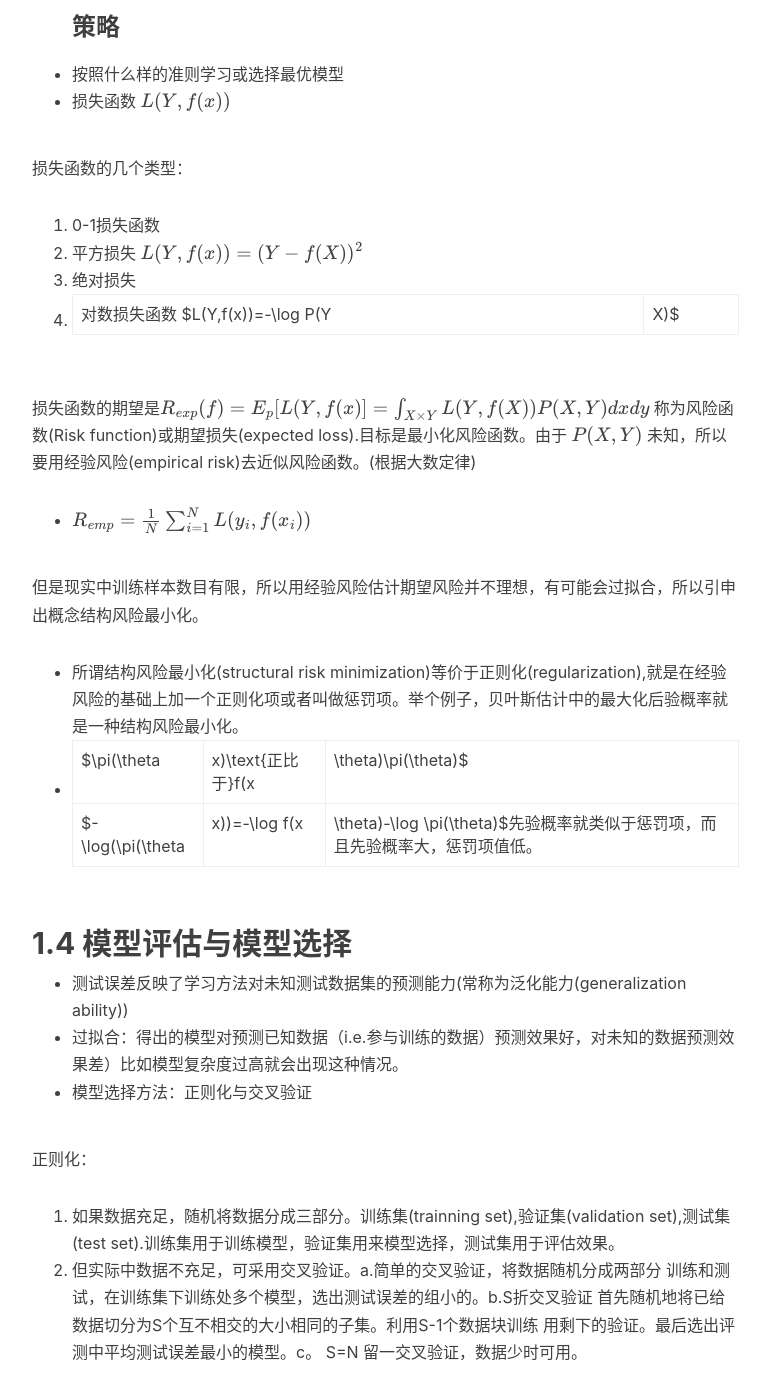
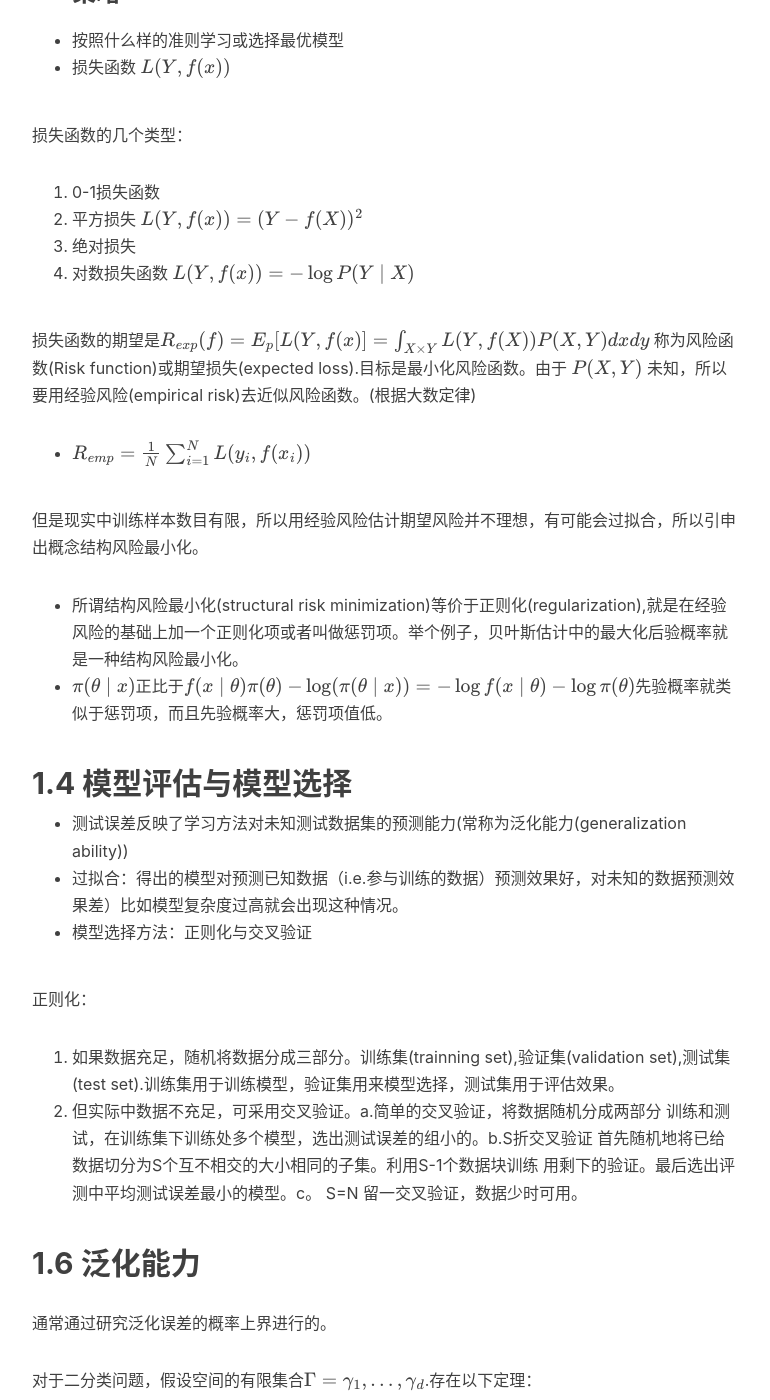
Before and after one commit to ChunhanLi/ChunhanLi.github.io, a Jekyll site: the page built from _posts/2018-09-23-统计学习方法（1）.md, in a window 1280 px wide and 1400 px high, scrolled down 1520 px. Shown: the whole window, without its empty margins (233-1003 px from the left). Built offline with Jekyll 4.4.1, drawn with Linux system fonts in a browser that asks for light colours; nearby versions of some CDN libraries; formulas are drawn with MathJax 3; comment, search, counter and statistics services are not loaded; some of the changed text lies outside the part shown.

Commit message:
Update 2018-09-23-统计学习方法（1）.md

```diff
--- a/_posts/2018-09-23-统计学习方法（1）.md
+++ b/_posts/2018-09-23-统计学习方法（1）.md
@@ -25,7 +25,7 @@ tags:
 - 假设空间：模型由输入空间到输出空间映射的集合$\Gamma$.
 
 监督学习的模型：
-1. 概率模型 由条件概率分布决定 $ P(Y \{|} X) $
+1. 概率模型 由条件概率分布决定 $ P(Y \mid X) $
 2. 非概率模型 决策函数决定 $Y=f(X)$
 
 ## 1.3 统计学习三要素
@@ -41,15 +41,15 @@ tags:
 1. 0-1损失函数
 2. 平方损失 $L(Y,f(x))=(Y-f(X))^2$
 3. 绝对损失
-4. 对数损失函数 $L(Y,f(x))=-\log P(Y|X)$
+4. 对数损失函数 $L(Y,f(x))=-\log P(Y\mid X)$
 
 损失函数的期望是$R_{exp}(f)=E_p[L(Y,f(x)]=\int_{X \times Y}L(Y,f(X))P(X,Y)d xd y$ 称为风险函数(Risk function)或期望损失(expected loss).目标是最小化风险函数。由于 $P(X,Y)$ 未知，所以要用经验风险(empirical risk)去近似风险函数。(根据大数定律)
 - $R_{emp}=\frac{1}{N}\sum_{i=1}^{N}L(y_i,f(x_i))$
 
 但是现实中训练样本数目有限，所以用经验风险估计期望风险并不理想，有可能会过拟合，所以引申出概念结构风险最小化。
 - 所谓结构风险最小化(structural risk minimization)等价于正则化(regularization),就是在经验风险的基础上加一个正则化项或者叫做惩罚项。举个例子，贝叶斯估计中的最大化后验概率就是一种结构风险最小化。
-- $\pi(\theta|x)\text{正比于}f(x|\theta)\pi(\theta)$
-$-\log(\pi(\theta|x))=-\log f(x|\theta)-\log \pi(\theta)$先验概率就类似于惩罚项，而且先验概率大，惩罚项值低。
+- $\pi(\theta \mid x)\text{正比于}f(x \mid \theta)\pi(\theta)$
+$-\log(\pi(\theta \mid x))=-\log f(x \mid \theta)-\log \pi(\theta)$先验概率就类似于惩罚项，而且先验概率大，惩罚项值低。
 
 ## 1.4 模型评估与模型选择
 - 测试误差反映了学习方法对未知测试数据集的预测能力(常称为泛化能力(generalization ability))
```
